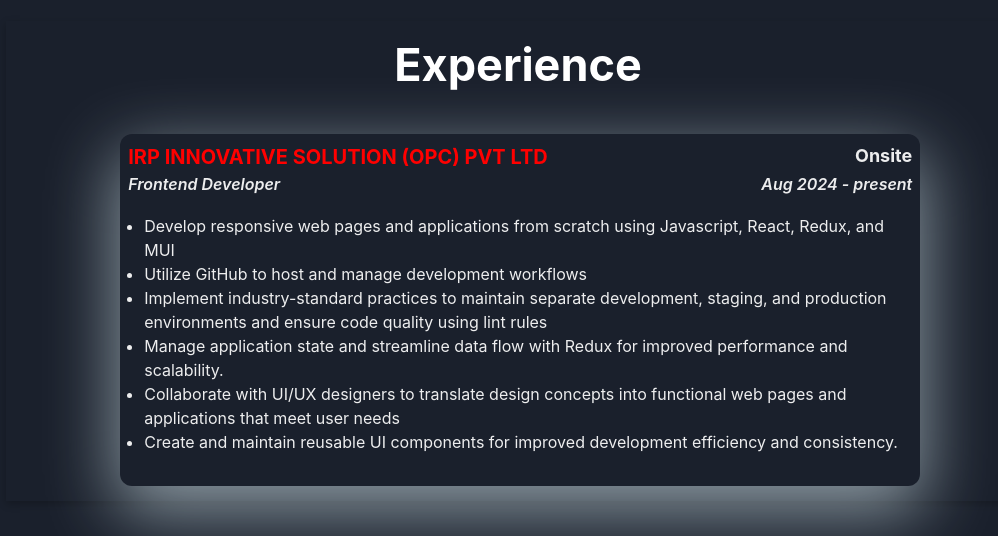
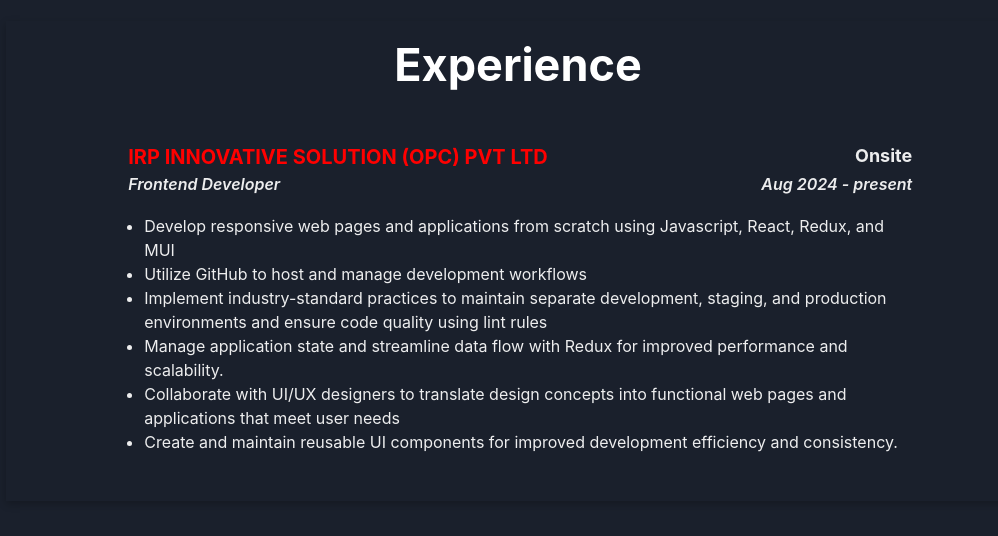
Before and after one commit to rk6093720/Portfolio, a React (Create React App) app: page / in a window 1280 px wide. Shown: the part 1940-2476 px from the top of the page, without its empty margins (122-1120 px from the left). Built offline with nearby package versions, Linux system fonts and the light colour scheme.

Commit message:
experience

```diff
--- a/src/page/Experience.js
+++ b/src/page/Experience.js
@@ -59,7 +59,7 @@
               m={{ base: "10px 5%", md: "18px 10px", lg: "5px -120px" }}
               borderRadius={"12px"}
               height={{ lg: "100%" }}
-              boxShadow={"rgba(230, 250, 255, 0.56) 0px 22px 70px 4px;"}
+              // boxShadow={"rgba(230, 250, 255, 0.56) 0px 22px 70px 4px;"}
             >
               <Flex justifyContent={"space-between"} fontWeight={"bold"}>
                 <Text
```
